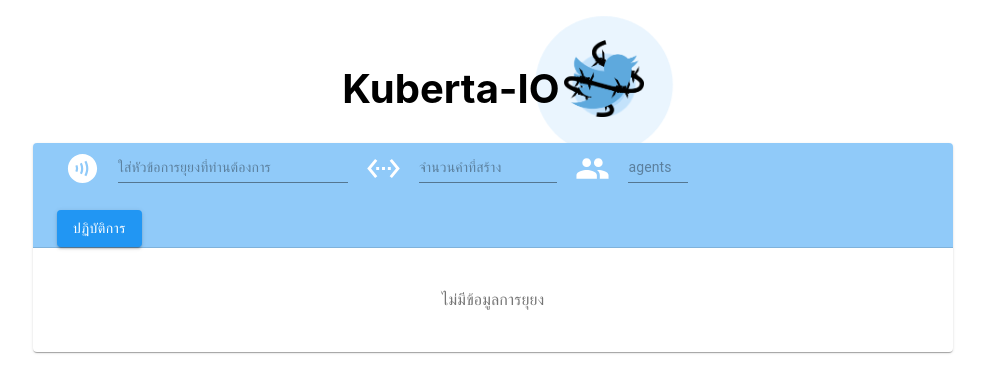
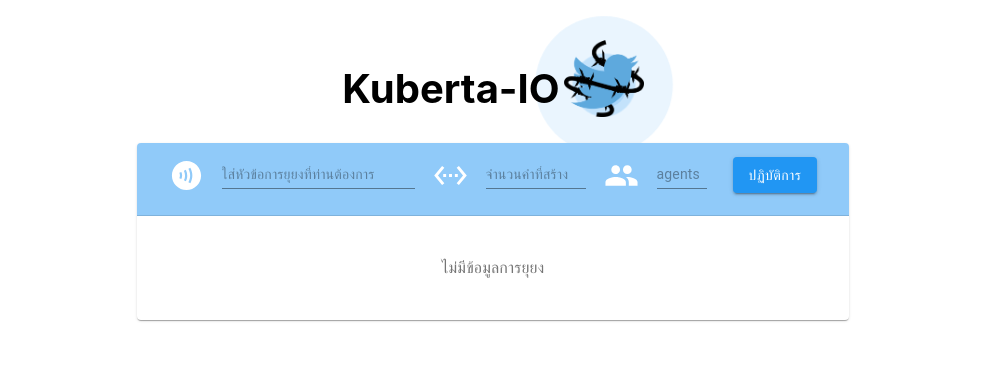
Before and after one commit to sprkzoff/Kuberta-IO, a React (Create React App) app in the folder frontend/: page / in a window 1280 px wide. Shown: the top 392 px of the page, without its empty margins (147-1132 px from the left). Built offline with nearby package versions, Linux system fonts and the light colour scheme.

Commit message:
wrap textfield & fix css

```diff
--- a/frontend/src/App.js
+++ b/frontend/src/App.js
@@ -23,17 +23,17 @@ import CircularProgress from '@material-ui/core/CircularProgress';
 const styles = (theme) => ({
   app: {
     alignItems: 'center',
-    fontSize: '40px',
-    padding: '0em 4.5em'
+    fontSize: '40px'
   },
   paper: {
     marginTop: theme.spacing(2),
     minWidth: "50%",
-    margin: 'auto',
+    margin: '4.5em auto',
     overflow: 'hidden',
   },
   searchBar: {
-    borderBottom: '1px solid rgba(0, 0, 0, 0.12)'
+    borderBottom: '1px solid rgba(0, 0, 0, 0.12)',
+    padding: '0em 0em 0.2em 0em'
   },
   searchInput: {
     fontSize: theme.typography.fontSize,
@@ -134,7 +134,8 @@ function App(props) {
           <Toolbar>
             <Grid container spacing={2} alignItems="center">
               <Grid item>
-                <Box display="flex" flexDirection="row" justifyContent="flex-start" >
+                <Box display="flex" flexDirection="row" justifyContent="flex-start" flexWrap="wrap" >
+                  <Box display="flex" flexDirection="row">
                     <ContactlessIcon className={classes.block} style={{ padding: '8px' }} color="inherit" fontSize="large" />
                     <TextField
                       value={word}
@@ -144,8 +145,10 @@ function App(props) {
                         disableUnderline: false,
                         className: classes.searchInput,
                       }}
-                    style={{ verticalAlign: 'middle', flexGrow: 4, maxWidth: '250px' }}
+                      style={{ verticalAlign: 'middle', flexGrow: 4, minWidth: '200px', maxWidth: '250px' }}
                     />
+                  </Box>
+                  <Box display="flex" flexDirection="row">
                     <SettingsEthernetIcon className={classes.block} style={{ padding: '8px' }} color="inherit" fontSize="large" />
                     <TextField
                       value={word_number}
@@ -155,8 +158,10 @@ function App(props) {
                         disableUnderline: false,
                         className: classes.searchInput,
                       }}
-                    style={{width: '20%', verticalAlign: 'middle'}}
+                      style={{width: '20%', verticalAlign: 'middle', width: '120px'}}
                     />
+                  </Box>
+                  <Box display="flex" flexDirection="row">
                     <PeopleIcon className={classes.block} style={{ padding: '8px' }} color="inherit" fontSize="large" />
                     <TextField
                       value={agent}
@@ -166,8 +171,9 @@ function App(props) {
                         disableUnderline: false,
                         className: classes.searchInput,
                       }}
-                    style={{width: '10%', verticalAlign: 'middle'}}
+                      style={{width: '10%', verticalAlign: 'middle', width: '70px'}}
                     />
+                  </Box>
                 </Box>
               </Grid>
               <Grid item>
```
Lines whose indentation alone changed are shown as unchanged.
